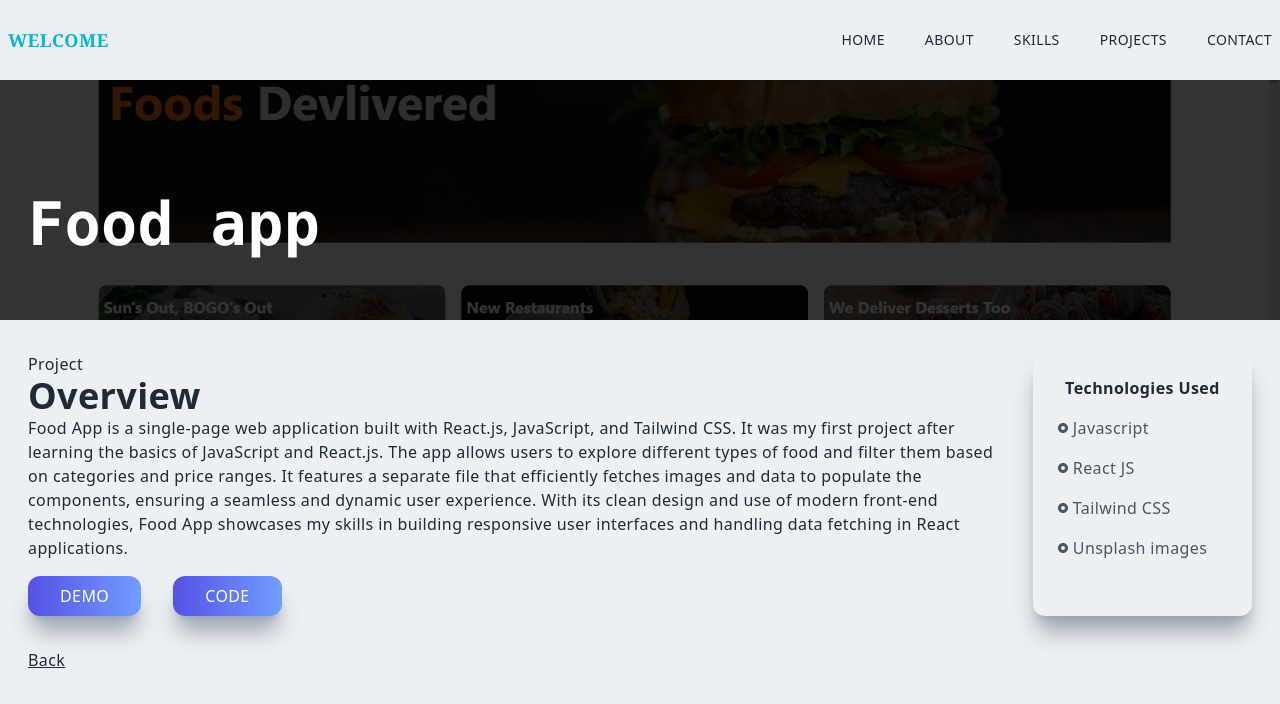
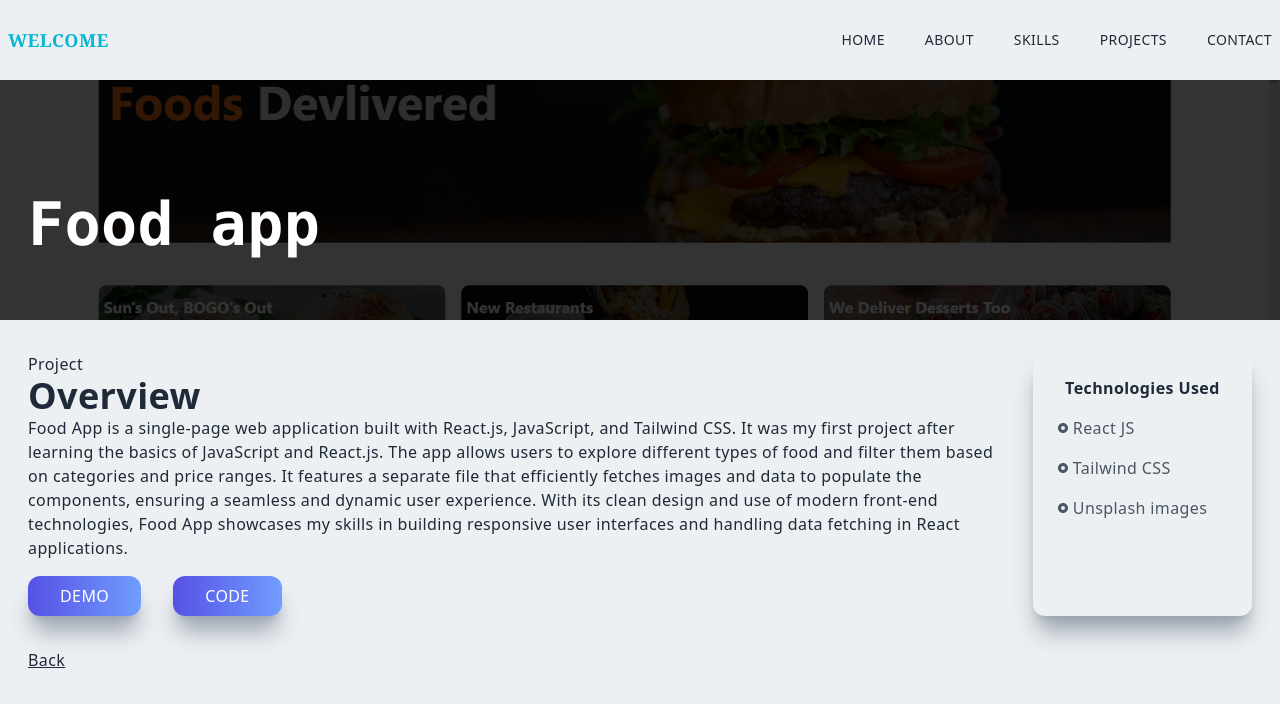
Before and after one commit to Alexios10/My-portfolio, a Next.js app: page /foodApp in a window 1280 px wide. Shown: the top 704 px of the page. Built offline with nearby package versions, Linux system fonts and the light colour scheme.

Commit message:
changed some texting

```diff
--- a/pages/foodApp.jsx
+++ b/pages/foodApp.jsx
@@ -59,10 +59,6 @@
             <div className="grid grid-cols-3 md:grid-cols-1">
               <p className="text-gray-600 py-2 flex items-center">
                 <RiRadioButtonFill className="pr-1" />
-                Javascript
-              </p>
-              <p className="text-gray-600 py-2 flex items-center">
-                <RiRadioButtonFill className="pr-1" />
                 React JS
               </p>
               <p className="text-gray-600 py-2 flex items-center">
--- a/pages/movix.jsx
+++ b/pages/movix.jsx
@@ -60,10 +60,6 @@
             <div className="grid grid-cols-3 md:grid-cols-1">
               <p className="text-gray-600 py-2 flex items-center">
                 <RiRadioButtonFill className="pr-1" />
-                Javascript
-              </p>
-              <p className="text-gray-600 py-2 flex items-center">
-                <RiRadioButtonFill className="pr-1" />
                 React JS
               </p>
               <p className="text-gray-600 py-2 flex items-center">
```
